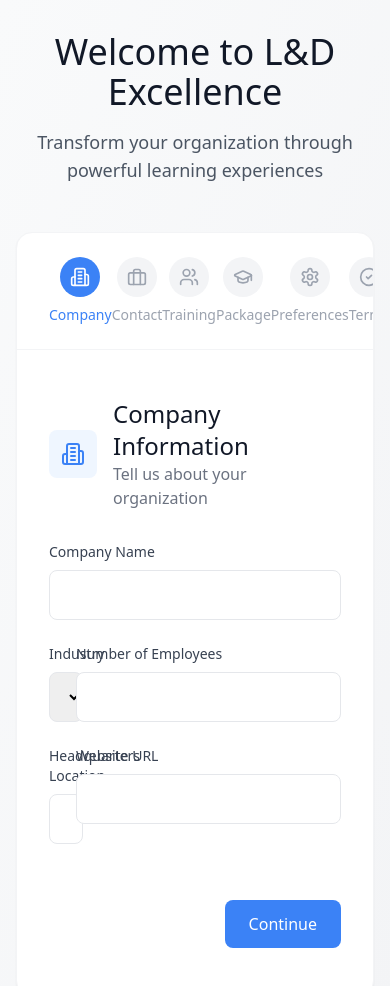
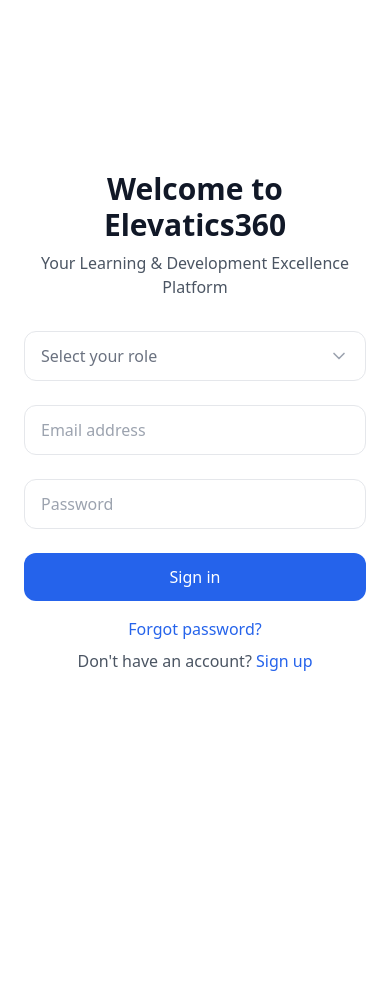
Before and after one commit to elevaticsai/corporate-learning, a React (Vite) app: page / in a window 390 px wide. Shown: the top 986 px of the page. After the commit the page ends 844 px from the top, so only its background shows below. Built offline with nearby package versions, Linux system fonts and the light colour scheme.

Commit message:
login page layout change

```diff
--- a/src/App.tsx
+++ b/src/App.tsx
@@ -40,9 +40,9 @@
           theme="light"
         />
         <Routes>
-          <Route path="/login" element={<LoginPage />} />
+          <Route path="/" element={<LoginPage />} />
           <Route path="/reset-password" element={<ResetPassword />} />
-          <Route path="/" element={<OnboardingForm />} />
+          <Route path="/signup" element={<OnboardingForm />} />
 
           {/* Admin routes with ThemeProvider */}
           <Route
--- a/src/components/auth/LoginPage.tsx
+++ b/src/components/auth/LoginPage.tsx
@@ -3,18 +3,32 @@
 import { useAuthStore } from "../../store/authStore";
 import { toast } from "react-toastify";
 import { useDispatch } from "react-redux";
-import { setAuthData, logout } from "../../redux/authSlice";
+import { setAuthData } from "../../redux/authSlice";
+import { ChevronDown } from 'lucide-react';
+
+const roles = [
+  { id: "EMPLOYEE", label: "Employee" },
+  { id: "MANAGER", label: "HR Manager" },
+  { id: "SUPER_ADMIN", label: "Admin" },
+  { id: "INSTRUCTOR", label: "Instructor" }
+];
 
 const LoginPage = () => {
   const [email, setEmail] = useState("");
   const [password, setPassword] = useState("");
-  const [showPassword, setShowPassword] = useState(false);
+  const [selectedRole, setSelectedRole] = useState("");
+  const [showRoleDropdown, setShowRoleDropdown] = useState(false);
   const { signin, isLoading, error } = useAuthStore();
   const navigate = useNavigate();
   const dispatch = useDispatch();
 
-  const handleSubmit = async (e: React.FormEvent) => {
+  const handleSubmit = async (e) => {
     e.preventDefault();
+    if (!selectedRole) {
+      toast.error("Please select a role");
+      return;
+    }
+
     try {
       await signin({
         credentials: { email, password },
@@ -24,20 +38,18 @@
             return;
           }
 
-          // Store full user details in Redux
           dispatch(setAuthData({ token, user }));
 
-          // Redirect based on user role
           if (user.role === "EMPLOYEE" && user.isFirstLogin) {
-            navigate(`/reset-password`);
+            navigate("/reset-password");
           } else if (user.role === "EMPLOYEE" && !user.isFirstLogin) {
-            navigate(`/employee`);
+            navigate("/employee");
           } else if (user.role === "MANAGER") {
-            navigate(`/hr`);
+            navigate("/hr");
           } else if (user.role === "SUPER_ADMIN") {
-            navigate(`/admin/dashboard`);
+            navigate("/admin/dashboard");
           } else if (user.role === "INSTRUCTOR") {
-            navigate(`/instructor`);
+            navigate("/instructor");
           } else {
             toast.error("Unauthorized Role!");
           }
@@ -55,115 +67,89 @@
   }, [error]);
 
   return (
-    <div className="min-h-screen relative flex items-center justify-center">
-      <img
-        src="https://images.unsplash.com/photo-1522202176988-66273c2fd55f?w=1600&auto=format&fit=crop&q=80"
-        alt="Background"
-        className="absolute inset-0 w-full h-full object-cover"
-      />
-      <div className="absolute inset-0 bg-black/40"></div>
+    <div className="min-h-screen flex">
+      <div className="w-full lg:w-[480px] xl:w-[512px] bg-white dark:bg-dark-800 flex flex-col justify-center px-6 py-12 lg:px-12">
+        <div className="w-full max-w-sm mx-auto">
+          <div className="text-center mb-8">
+            <h1 className="text-3xl font-bold text-gray-900 dark:text-white mb-2">Welcome to Elevatics360</h1>
+            <p className="text-gray-600 dark:text-gray-400">Your Learning & Development Excellence Platform</p>
+          </div>
 
-      <div className="relative w-full max-w-md mx-4">
-        <div className="bg-white/80 backdrop-blur-lg rounded-3xl shadow-xl p-8">
           <form onSubmit={handleSubmit} className="space-y-6">
-            <div className="space-y-4">
-              <input
-                type="email"
-                value={email}
-                onChange={(e) => setEmail(e.target.value)}
-                className="w-full px-4 py-3 bg-white/70 border border-gray-200 rounded-xl focus:ring-2 focus:ring-blue-500 focus:border-transparent transition-all"
-                placeholder="Email address"
-                required
-              />
+            <div className="relative">
+              <button
+                type="button"
+                onClick={() => setShowRoleDropdown(!showRoleDropdown)}
+                className="w-full px-4 py-3 bg-white dark:bg-dark-700 border border-gray-200 dark:border-dark-600 rounded-xl focus:ring-2 focus:ring-blue-500 dark:focus:ring-blue-400 text-left flex items-center justify-between"
+              >
+                <span className={selectedRole ? 'text-gray-900 dark:text-white' : 'text-gray-500 dark:text-gray-400'}>
+                  {selectedRole ? roles.find(r => r.id === selectedRole)?.label : 'Select your role'}
+                </span>
+                <ChevronDown className="w-5 h-5 text-gray-400" />
+              </button>
 
-              <div className="relative">
-                <input
-                  type={showPassword ? "text" : "password"}
-                  value={password}
-                  onChange={(e) => setPassword(e.target.value)}
-                  className="w-full px-4 py-3 bg-white/70 border border-gray-200 rounded-xl focus:ring-2 focus:ring-blue-500 focus:border-transparent transition-all"
-                  placeholder="Password"
-                  required
-                />
-                <button
-                  type="button"
-                  onClick={() => setShowPassword(!showPassword)}
-                  className="absolute right-3 top-1/2 -translate-y-1/2 text-gray-600 hover:text-gray-800"
-                >
-                  {showPassword ? (
-                    <svg
-                      xmlns="http://www.w3.org/2000/svg"
-                      fill="none"
-                      viewBox="0 0 24 24"
-                      strokeWidth={1.5}
-                      stroke="currentColor"
-                      className="w-5 h-5"
+              {showRoleDropdown && (
+                <div className="absolute z-10 w-full mt-2 bg-white dark:bg-dark-700 border border-gray-200 dark:border-dark-600 rounded-xl shadow-lg">
+                  {roles.map((role) => (
+                    <button
+                      key={role.id}
+                      type="button"
+                      className="w-full px-4 py-3 text-left hover:bg-gray-50 dark:hover:bg-dark-600 text-gray-900 dark:text-white first:rounded-t-xl last:rounded-b-xl"
+                      onClick={() => {
+                        setSelectedRole(role.id);
+                        setShowRoleDropdown(false);
+                      }}
                     >
-                      <path
-                        strokeLinecap="round"
-                        strokeLinejoin="round"
-                        d="M3.98 8.223A10.477 10.477 0 001.934 12C3.226 16.338 7.244 19.5 12 19.5c.993 0 1.953-.138 2.863-.395M6.228 6.228A10.45 10.45 0 0112 4.5c4.756 0 8.773 3.162 10.065 7.498a10.523 10.523 0 01-4.293 5.774M6.228 6.228L3 3m3.228 3.228l3.65 3.65m7.894 7.894L21 21m-3.228-3.228l-3.65-3.65m0 0a3 3 0 10-4.243-4.243m4.242 4.242L9.88 9.88"
-                      />
-                    </svg>
-                  ) : (
-                    <svg
-                      xmlns="http://www.w3.org/2000/svg"
-                      fill="none"
-                      viewBox="0 0 24 24"
-                      strokeWidth={1.5}
-                      stroke="currentColor"
-                      className="w-5 h-5"
-                    >
-                      <path
-                        strokeLinecap="round"
-                        strokeLinejoin="round"
-                        d="M2.036 12.322a1.012 1.012 0 010-.639C3.423 7.51 7.36 4.5 12 4.5c4.638 0 8.573 3.007 9.963 7.178.07.207.07.431 0 .639C20.577 16.49 16.64 19.5 12 19.5c-4.638 0-8.573-3.007-9.963-7.178z"
-                      />
-                      <path
-                        strokeLinecap="round"
-                        strokeLinejoin="round"
-                        d="M15 12a3 3 0 11-6 0 3 3 0 016 0z"
-                      />
-                    </svg>
-                  )}
-                </button>
-              </div>
+                      {role.label}
+                    </button>
+                  ))}
+                </div>
+              )}
             </div>
 
-            <div className="flex items-center justify-between">
-              <label className="flex items-center">
-                <input
-                  type="checkbox"
-                  className="w-4 h-4 text-blue-500 border-2 border-gray-300 rounded focus:ring-blue-500 focus:ring-offset-0"
-                />
-                <span className="ml-2 text-sm text-gray-600">Remember me</span>
-              </label>
-              <Link
-                to="/forgot-password"
-                className="text-sm font-medium text-blue-600 hover:text-blue-700"
-              >
-                Forgot password?
-              </Link>
-            </div>
+            <input
+              type="email"
+              value={email}
+              onChange={(e) => setEmail(e.target.value)}
+              className="w-full px-4 py-3 bg-white dark:bg-dark-700 border border-gray-200 dark:border-dark-600 rounded-xl focus:ring-2 focus:ring-blue-500 dark:focus:ring-blue-400 dark:text-white"
+              placeholder="Email address"
+              required
+            />
+
+            <input
+              type="password"
+              value={password}
+              onChange={(e) => setPassword(e.target.value)}
+              className="w-full px-4 py-3 bg-white dark:bg-dark-700 border border-gray-200 dark:border-dark-600 rounded-xl focus:ring-2 focus:ring-blue-500 dark:focus:ring-blue-400 dark:text-white"
+              placeholder="Password"
+              required
+            />
 
             <button
               type="submit"
-              className="w-full px-4 py-3 bg-blue-600 text-white font-medium rounded-xl hover:bg-blue-700 focus:ring-4 focus:ring-blue-200 transition-all"
+              className="w-full px-4 py-3 bg-blue-600 dark:bg-blue-500 text-white font-medium rounded-xl hover:bg-blue-700 dark:hover:bg-blue-600 focus:ring-4 focus:ring-blue-200 dark:focus:ring-blue-300/50 transition-all"
             >
               Sign in
             </button>
+          </form>
 
-            <p className="text-center text-sm text-gray-600">
-              Don't have an account?{" "}
-              <Link
-                to="/register"
-                className="font-medium text-blue-600 hover:text-blue-700"
-              >
-                Sign up
-              </Link>
-            </p>
-          </form>
+          <div className="mt-4 text-center">
+            <Link to="/forgot-password" className="text-blue-600 dark:text-blue-400 hover:underline">Forgot password?</Link>
+          </div>
+          <div className="mt-2 text-center">
+            <span className="text-gray-600 dark:text-gray-400">Don't have an account? </span>
+            <Link to="/signup" className="text-blue-600 dark:text-blue-400 hover:underline">Sign up</Link>
+          </div>
         </div>
+      </div>
+
+      <div className="hidden lg:block flex-1 relative">
+        <img
+          src="https://images.unsplash.com/photo-1522202176988-66273c2fd55f?w=1600&auto=format&fit=crop&q=80"
+          alt="Background"
+          className="absolute inset-0 w-full h-full object-cover"
+        />
+        <div className="absolute inset-0 bg-gradient-to-r from-black/40 to-black/20"></div>
       </div>
     </div>
   );
```
Also changed, not shown: src/layouts/AdminLayout.tsx (+1 -30 lines), 1 other file (tests, documents, lock files or other folders).
